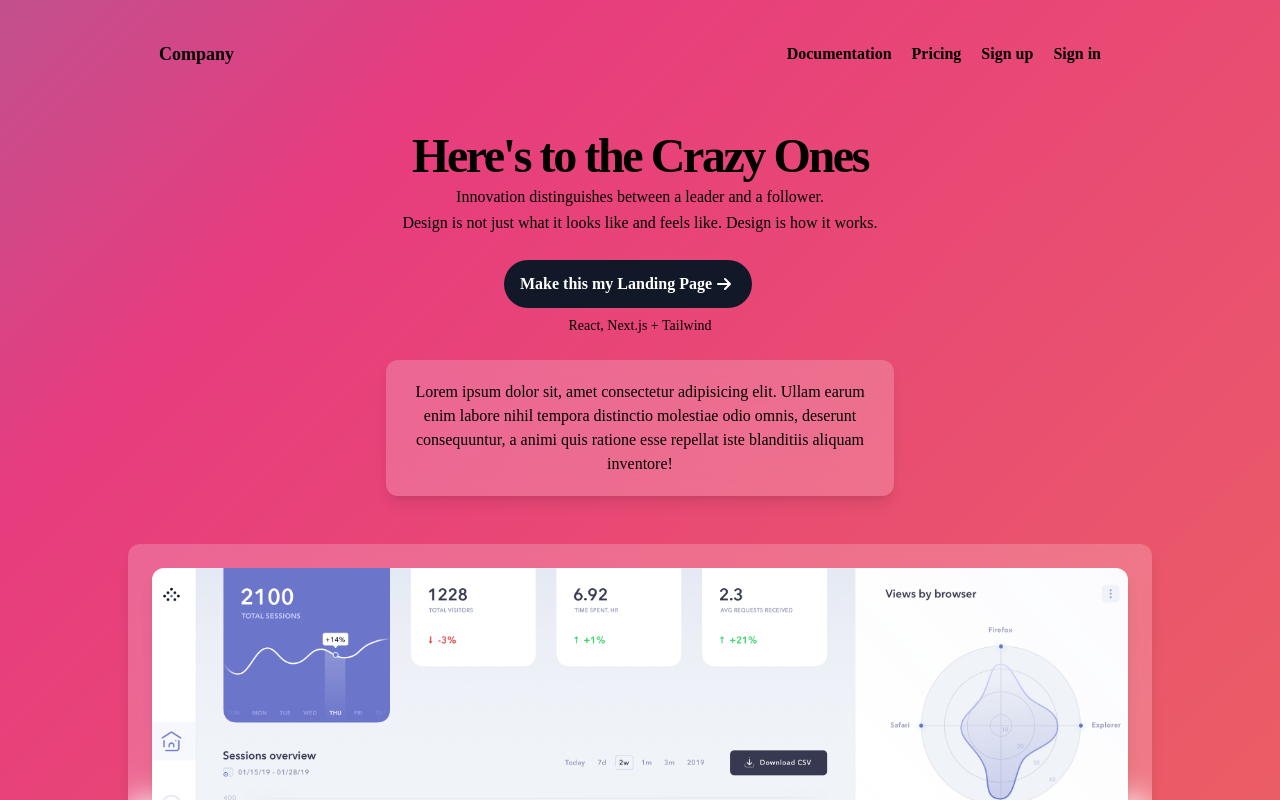
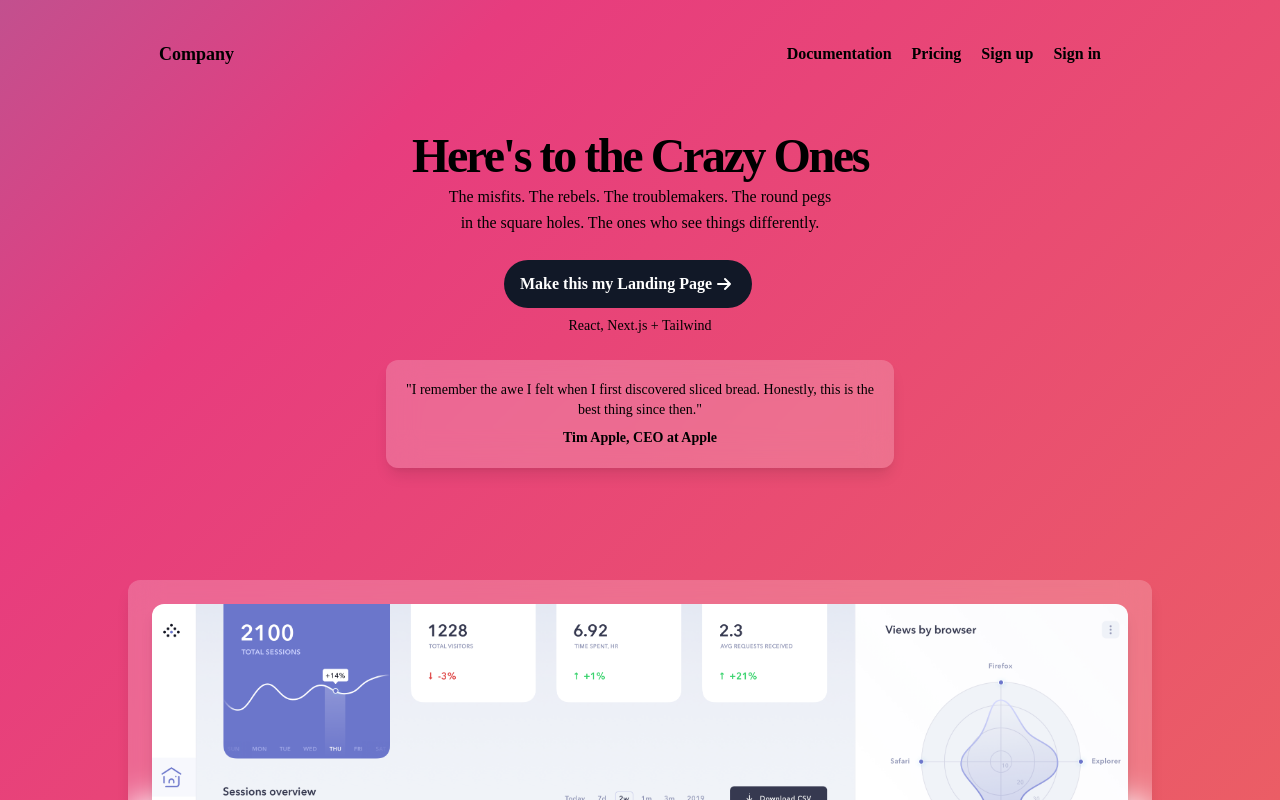
Before and after one commit to synerjay/landing-page-template-nextjs, a Next.js app: page / in a window 1280 px wide. Shown: the top 800 px of the page. Built offline with nearby package versions, Linux system fonts and the light colour scheme.

Commit message:
Fixed hero component

```diff
--- a/comps/Hero.js
+++ b/comps/Hero.js
@@ -10,9 +10,8 @@ const Hero = () => {
             Here's to the Crazy Ones{' '}
           </h1>
           <p className='px-24 leading-relaxed mb-6 font-normal'>
-            Innovation distinguishes between a leader and a follower. <br />
-            Design is not just what it looks like and feels like. Design is how
-            it works.
+            The misfits. The rebels. The troublemakers. The round pegs <br /> in
+            the square holes. The ones who see things differently.
           </p>
           <div className='flex flex-col items-center justify-center'>
             <button className=' flex bg-gray-900 rounded-full font-bold text-white px-4 py-3 transition duration-300 ease-in-out hover:bg-gray-800 mr-6'>
@@ -33,13 +32,14 @@ const Hero = () => {
               </svg>
             </button>
             <p className='mt-2 text-sm'>React, Next.js + Tailwind</p>
-            <div className='w-3/4 '>
+            <div className='w-3/4 mb-16'>
               <GlassCard>
-                <div className='p-5 w-auto text-md'>
-                  Lorem ipsum dolor sit, amet consectetur adipisicing elit.
-                  Ullam earum enim labore nihil tempora distinctio molestiae
-                  odio omnis, deserunt consequuntur, a animi quis ratione esse
-                  repellat iste blanditiis aliquam inventore!
+                <div className='p-5 w-auto text-sm text-center'>
+                  <p>
+                    "I remember the awe I felt when I first discovered sliced
+                    bread. Honestly, this is the best thing since then."
+                  </p>
+                  <p className='font-bold mt-2'> Tim Apple, CEO at Apple</p>
                 </div>
               </GlassCard>
             </div>
```
